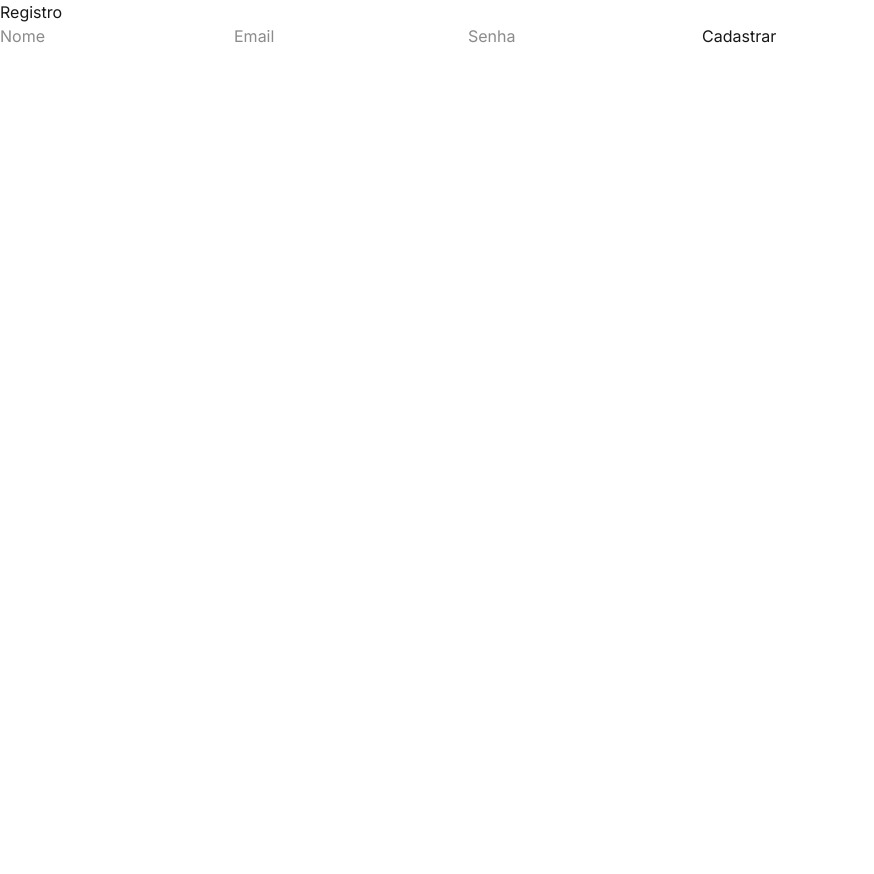
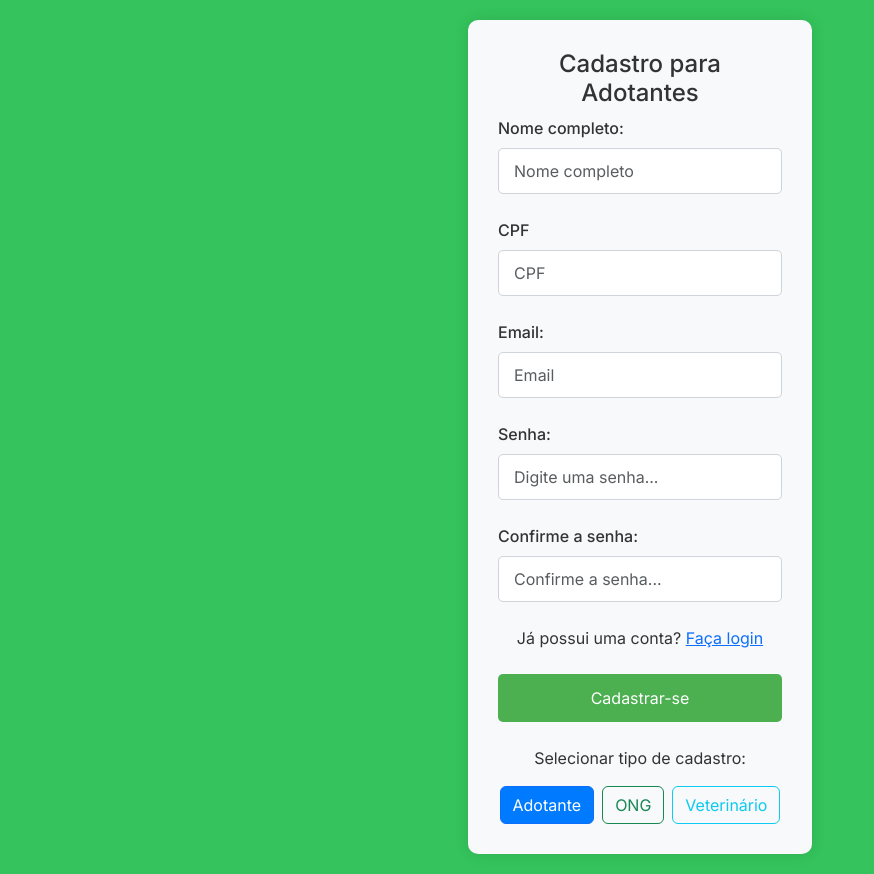
Before and after one commit to JaoVitorz/Pet-Joyful---Projeto-Integrador--NextJs, a Next.js app in the folder pet-joyful/: page /registro in a window 1280 px wide. Shown: the whole page, without its empty margins (0-874 px from the left). Before the commit the page ends 800 px from the top, so only its background shows below. Built offline with nearby package versions, Linux system fonts and the light colour scheme.

Commit message:
alterado o registro que estava com problema com css e arquitetura

```diff
--- a/pet-joyful/src/app/registro/page.tsx
+++ b/pet-joyful/src/app/registro/page.tsx
@@ -1,75 +1,246 @@
-// src/app/registro/page.tsx
 "use client";
+import { useState } from "react";
+import { Formik, Form, Field, ErrorMessage } from "formik";
+import { getRegistroSchema } from "@/schema/registroschema";
+import "bootstrap/dist/css/bootstrap.min.css";
+import "./registro.css";
+import axios from "axios";
 
-import React, { useState } from "react";
+export default function Registro() {
+  const [tipoUsuario, setTipoUsuario] = useState<
+    "adotante" | "ong" | "veterinario"
+  >("adotante");
+  const [serverError, setServerError] = useState<string | null>(null);
 
-interface RegistroData {
-  nome: string;
-  email: string;
-  senha: string;
-}
+  const initialValues = {
+    nome: "",
+    documento: "",
+    email: "",
+    crmv: "",
+    senha: "",
+    confirmarSenha: "",
+  };
 
-export default function RegistroPage() {
-  const [nome, setNome] = useState("");
-  const [email, setEmail] = useState("");
-  const [senha, setSenha] = useState("");
+  const handleSubmit = async (values: typeof initialValues) => {
+    try {
+      setServerError(null);
 
-  const handleSubmit = async (event: React.FormEvent<HTMLFormElement>) => {
-    event.preventDefault();
+      const payload = {
+        tipo: tipoUsuario,
+        nome: values.nome,
+        email: values.email,
+        senha: values.senha,
+        ...(tipoUsuario === "ong"
+          ? { cnpj: values.documento.replace(/\D/g, "") }
+          : { cpf: values.documento.replace(/\D/g, "") }),
+        ...(tipoUsuario === "veterinario" && { crmv: values.crmv }),
+      };
 
-    try {
-      const res = await fetch("/api/registro", {
-        method: "POST",
-        headers: { "Content-Type": "application/json" },
-        body: JSON.stringify({ nome, email, senha }),
-      });
+      const response = await axios.post("/api/registro", payload);
 
-      if (!res.ok) throw new Error("Erro ao cadastrar usuário");
-
-      // Transformando a resposta em tipo seguro
-      const data: RegistroData = await res.json();
-
-      console.log("Registro feito com sucesso:", data);
-      alert("Cadastro realizado!");
-    } catch (error) {
-      console.error("Erro ao registrar:", error);
-      alert("Erro ao registrar. Tente novamente.");
+      alert("Cadastro realizado com sucesso!");
+      setTimeout(() => {
+        window.location.href = "/Home";
+      }, 2000);
+    } catch (error: any) {
+      console.error("Erro no cadastro:", error);
+      setServerError(
+        error.response?.data?.message || "Erro ao cadastrar. Tente novamente."
+      );
     }
   };
 
   return (
-    <div>
-      <h1>Registro</h1>
-      <form onSubmit={handleSubmit}>
-        <input
+    <div className="container">
+      <div className="form-wrapper d-flex align-items-center justify-content-center flex-column">
+        <div className="form-column w-100">
+          <Formik
+            initialValues={initialValues}
+            validationSchema={getRegistroSchema(tipoUsuario)}
+            onSubmit={handleSubmit}
+            enableReinitialize
+          >
+            {({ isSubmitting, errors, touched }) => (
+              <Form>
+                <h4 className="text-center">
+                  {tipoUsuario === "adotante" && "Cadastro para Adotantes"}
+                  {tipoUsuario === "ong" && "Cadastro para ONGs"}
+                  {tipoUsuario === "veterinario" &&
+                    "Cadastro para Veterinários"}
+                </h4>
+
+                {/* Campo Nome */}
+                <div className="form-group">
+                  <label>Nome completo:</label>
+                  <Field
                     type="text"
-          placeholder="Nome"
-          value={nome}
-          onChange={(e: React.ChangeEvent<HTMLInputElement>) =>
-            setNome(e.target.value)
+                    name="nome"
+                    className={`form-control ${
+                      errors.nome && touched.nome ? "is-invalid" : ""
+                    }`}
+                    placeholder="Nome completo"
+                  />
+                  <ErrorMessage
+                    name="nome"
+                    component="div"
+                    className="text-danger"
+                  />
+                </div>
+
+                {/* Campo Documento */}
+                <div className="form-group">
+                  <label>{tipoUsuario === "ong" ? "CNPJ" : "CPF"}</label>
+                  <Field
+                    type="text"
+                    name="documento"
+                    className={`form-control ${
+                      errors.documento && touched.documento ? "is-invalid" : ""
+                    }`}
+                    placeholder={tipoUsuario === "ong" ? "CNPJ" : "CPF"}
+                  />
+                  <ErrorMessage
+                    name="documento"
+                    component="div"
+                    className="text-danger"
+                  />
+                </div>
+
+                {/* Campo CRMV (condicional) */}
+                {tipoUsuario === "veterinario" && (
+                  <div className="form-group">
+                    <label>CRMV</label>
+                    <Field
+                      type="text"
+                      name="crmv"
+                      className={`form-control ${
+                        errors.crmv && touched.crmv ? "is-invalid" : ""
+                      }`}
+                      placeholder="CRMV"
+                    />
+                    <ErrorMessage
+                      name="crmv"
+                      component="div"
+                      className="text-danger"
+                    />
+                  </div>
+                )}
+
+                {/* Campo Email */}
+                <div className="form-group">
+                  <label>Email:</label>
+                  <Field
+                    type="email"
+                    name="email"
+                    className={`form-control ${
+                      errors.email && touched.email ? "is-invalid" : ""
+                    }`}
+                    placeholder={
+                      tipoUsuario === "ong"
+                        ? "Email institucional"
+                        : tipoUsuario === "veterinario"
+                        ? "Email profissional"
+                        : "Email"
                     }
-          required
                   />
-        <input
-          type="email"
-          placeholder="Email"
-          value={email}
-          onChange={(e: React.ChangeEvent<HTMLInputElement>) =>
-            setEmail(e.target.value)
-          }
-          required
+                  <ErrorMessage
+                    name="email"
+                    component="div"
+                    className="text-danger"
                   />
-        <input
+                </div>
+
+                {/* Campos Senha */}
+                <div className="form-group mt-3">
+                  <label>Senha:</label>
+                  <Field
                     type="password"
-          placeholder="Senha"
-          value={senha}
-          onChange={(e: React.ChangeEvent<HTMLInputElement>) =>
-            setSenha(e.target.value)
-          }
-          required
+                    name="senha"
+                    className={`form-control ${
+                      errors.senha && touched.senha ? "is-invalid" : ""
+                    }`}
+                    placeholder="Digite uma senha..."
                   />
-        <button type="submit">Cadastrar</button>
-      </form>
+                  <ErrorMessage
+                    name="senha"
+                    component="div"
+                    className="text-danger"
+                  />
+                </div>
+
+                <div className="form-group">
+                  <label>Confirme a senha:</label>
+                  <Field
+                    type="password"
+                    name="confirmarSenha"
+                    className={`form-control ${
+                      errors.confirmarSenha && touched.confirmarSenha
+                        ? "is-invalid"
+                        : ""
+                    }`}
+                    placeholder="Confirme a senha..."
+                  />
+                  <ErrorMessage
+                    name="confirmarSenha"
+                    component="div"
+                    className="text-danger"
+                  />
+                </div>
+
+                {/* Mensagens de feedback */}
+                {serverError && (
+                  <div className="alert alert-danger">{serverError}</div>
+                )}
+
+                <p className="text-center mt-2">
+                  Já possui uma conta? <a href="/login">Faça login</a>
+                </p>
+
+                <button
+                  type="submit"
+                  className="form-btn mt-2"
+                  disabled={isSubmitting}
+                >
+                  {isSubmitting ? "Cadastrando..." : "Cadastrar-se"}
+                </button>
+              </Form>
+            )}
+          </Formik>
+        </div>
+
+        {/* Seletor de Tipo de Usuário */}
+        <div className="user-type-switcher mt-4">
+          <p className="text-center">Selecionar tipo de cadastro:</p>
+          <div className="d-flex justify-content-center gap-2">
+            <button
+              type="button"
+              className={`btn btn-outline-primary ${
+                tipoUsuario === "adotante" ? "active" : ""
+              }`}
+              onClick={() => setTipoUsuario("adotante")}
+            >
+              Adotante
+            </button>
+            <button
+              type="button"
+              className={`btn btn-outline-success ${
+                tipoUsuario === "ong" ? "active" : ""
+              }`}
+              onClick={() => setTipoUsuario("ong")}
+            >
+              ONG
+            </button>
+            <button
+              type="button"
+              className={`btn btn-outline-info ${
+                tipoUsuario === "veterinario" ? "active" : ""
+              }`}
+              onClick={() => setTipoUsuario("veterinario")}
+            >
+              Veterinário
+            </button>
+          </div>
+        </div>
+      </div>
     </div>
   );
 }
```
Also changed, not shown: package.json (deleted, +0 -38 lines), 1 other file (tests, documents, lock files or other folders). Lines whose indentation alone changed are shown as unchanged.
